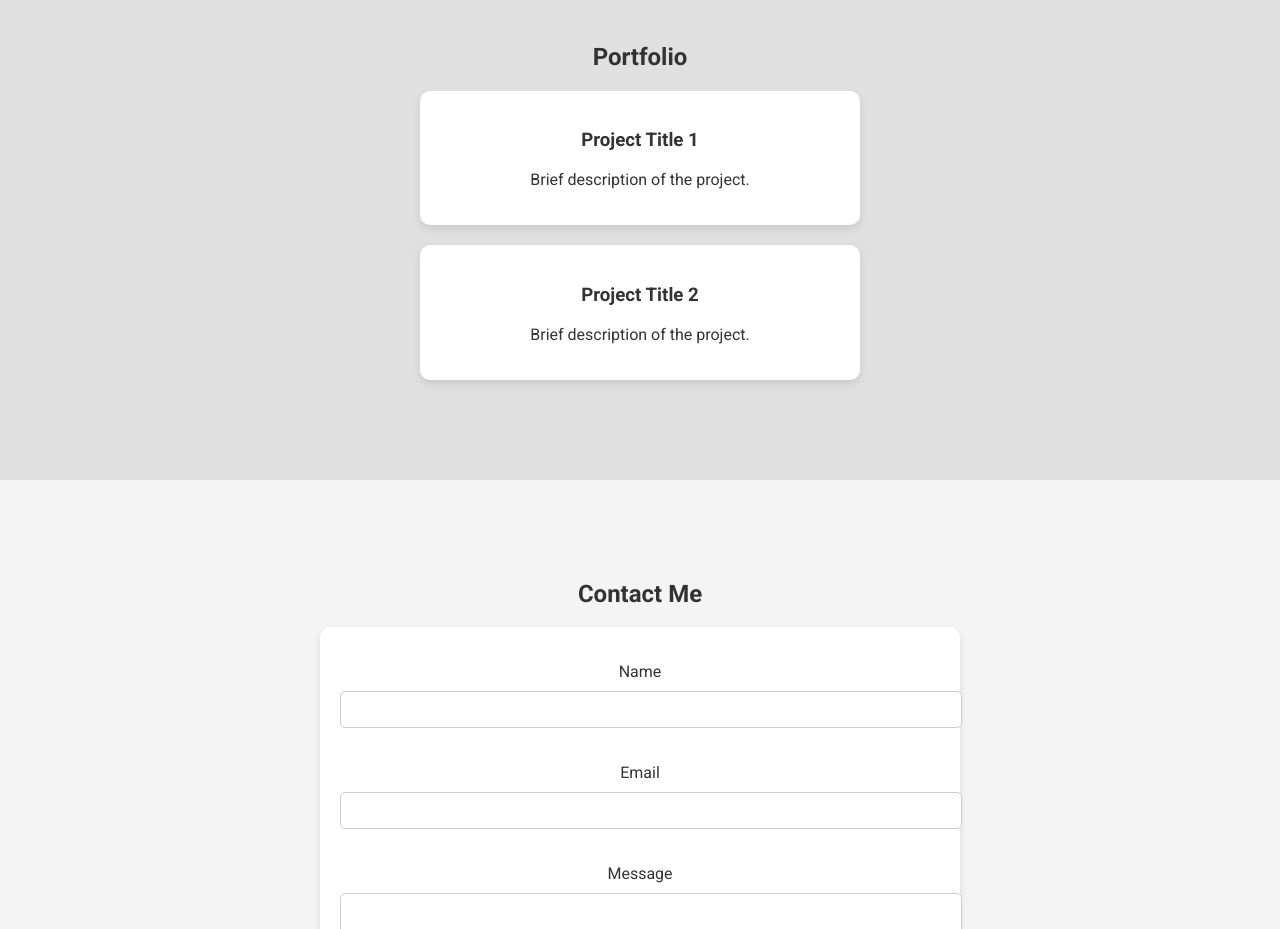
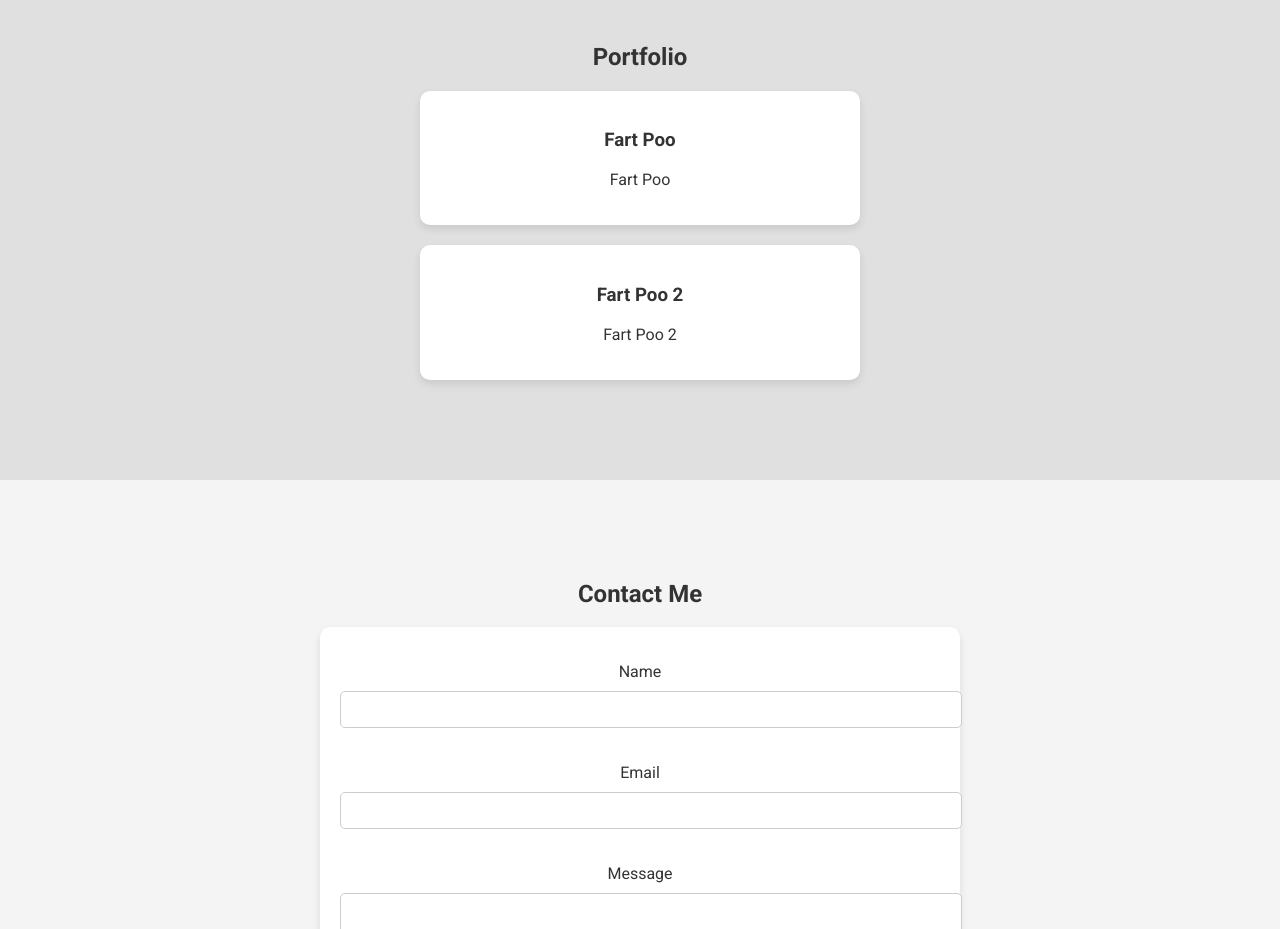
Before and after one commit to evanpreta/evanpreta.github.io, a plain HTML site: page index.html in a window 1280 px wide. Shown: the part 1280-2209 px from the top of the page. Drawn offline with Linux system fonts and the light colour scheme.

Commit message:
Update items

```diff
--- a/index.html
+++ b/index.html
@@ -33,12 +33,12 @@
     <section id="portfolio">
         <h2>Portfolio</h2>
         <div class="portfolio-item">
-            <h3>Project Title 1</h3>
-            <p>Brief description of the project.</p>
+            <h3>Fart Poo</h3>
+            <p>Fart Poo</p>
         </div>
         <div class="portfolio-item">
-            <h3>Project Title 2</h3>
-            <p>Brief description of the project.</p>
+            <h3>Fart Poo 2</h3>
+            <p>Fart Poo 2</p>
         </div>
         <!-- Add more projects as needed -->
     </section>
```
